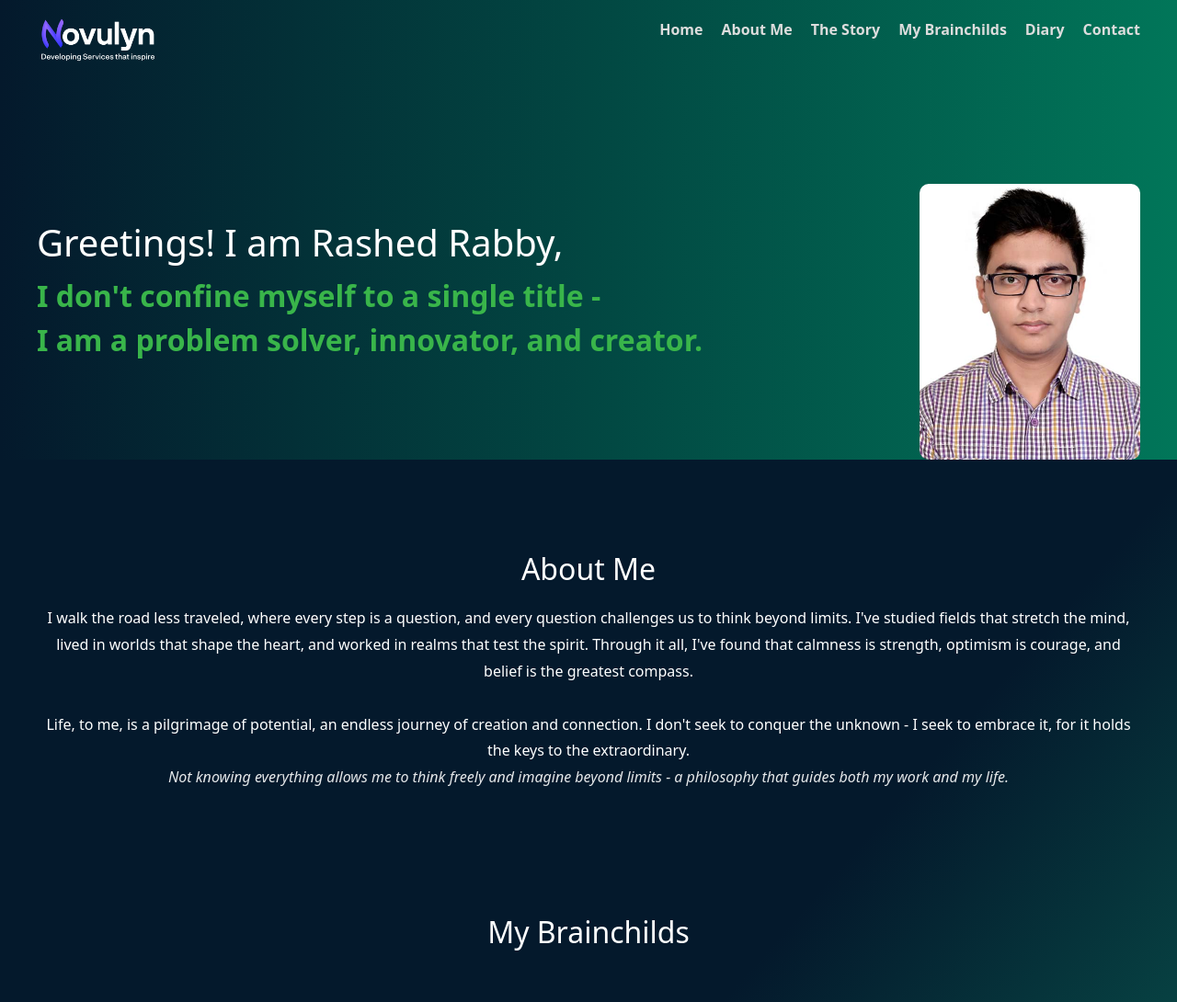
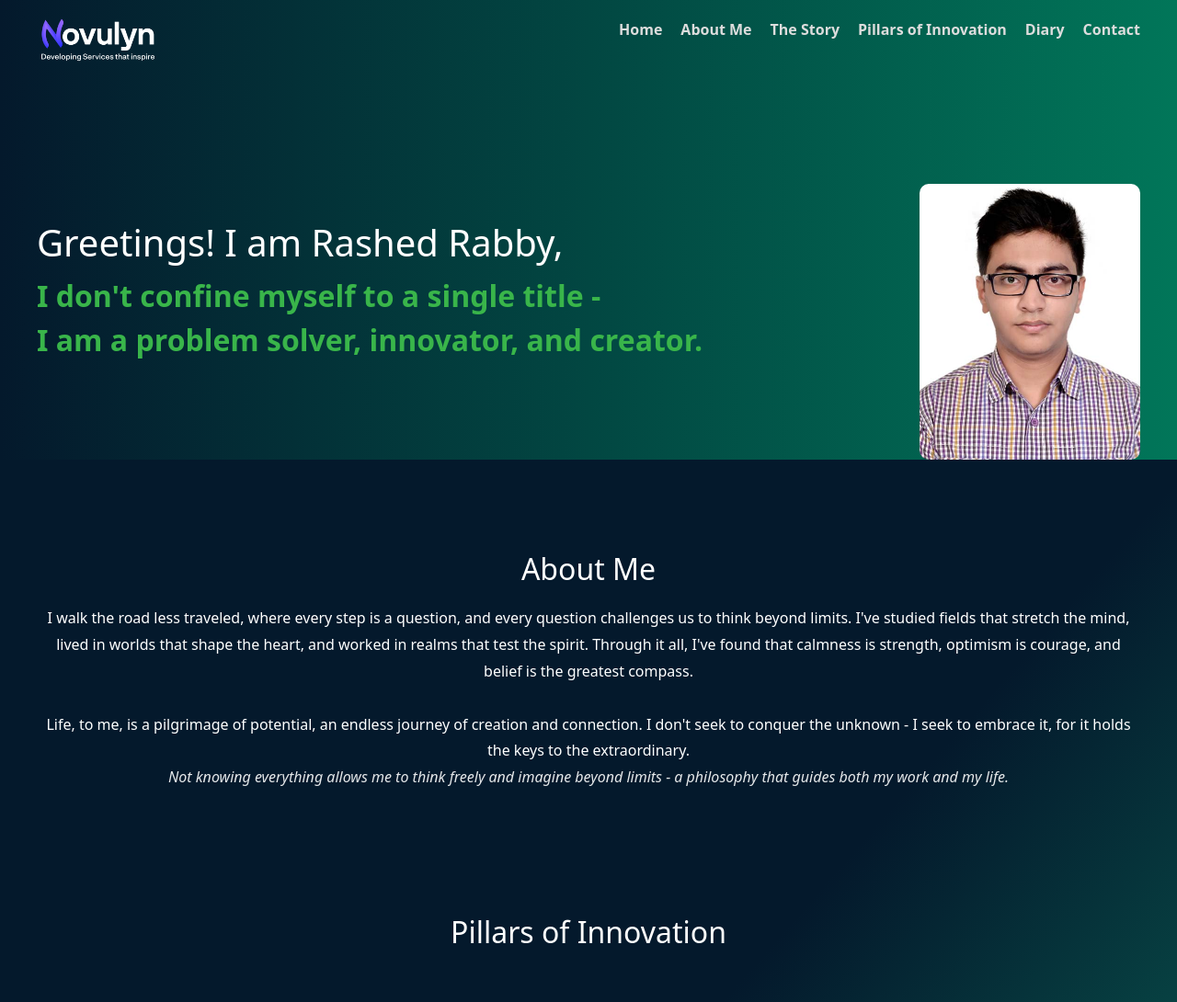
Before and after one commit to RahmanAdel/Office-Tasks, a plain HTML site: page index.html in a window 1280 px wide. Shown: the top 1090 px of the page at 92% size. Drawn offline with nearby package versions, Linux system fonts and the light colour scheme.

Commit message:
Changes made.

```diff
--- a/index.html
+++ b/index.html
@@ -32,7 +32,7 @@
                         <li><a href="#home">Home</a></li>
                         <li><a href="#aboutMe">About Me</a></li>
                         <li><a href="#about">The Story</a></li>
-                        <li><a href="#brainchilds">My Brainchilds</a></li>
+                        <li><a href="#brainchilds">Pillars of Innovation</a></li>
                         <li><a href="#diary">Diary</a></li>
                         <li><a href="#contact">Contact</a></li>
                     </ul>
@@ -72,7 +72,7 @@
 
             <!-- Brainchilds Section -->
             <section id="brainchilds" class="brainchilds">
-                <h2>My Brainchilds</h2>
+                <h2>Pillars of Innovation</h2>
                 <div class="grid-container">
                     <div class="grid-item">
                         <img src="/public/New/" alt="NovulynIT Logo" class="brainchild-logo">
```
